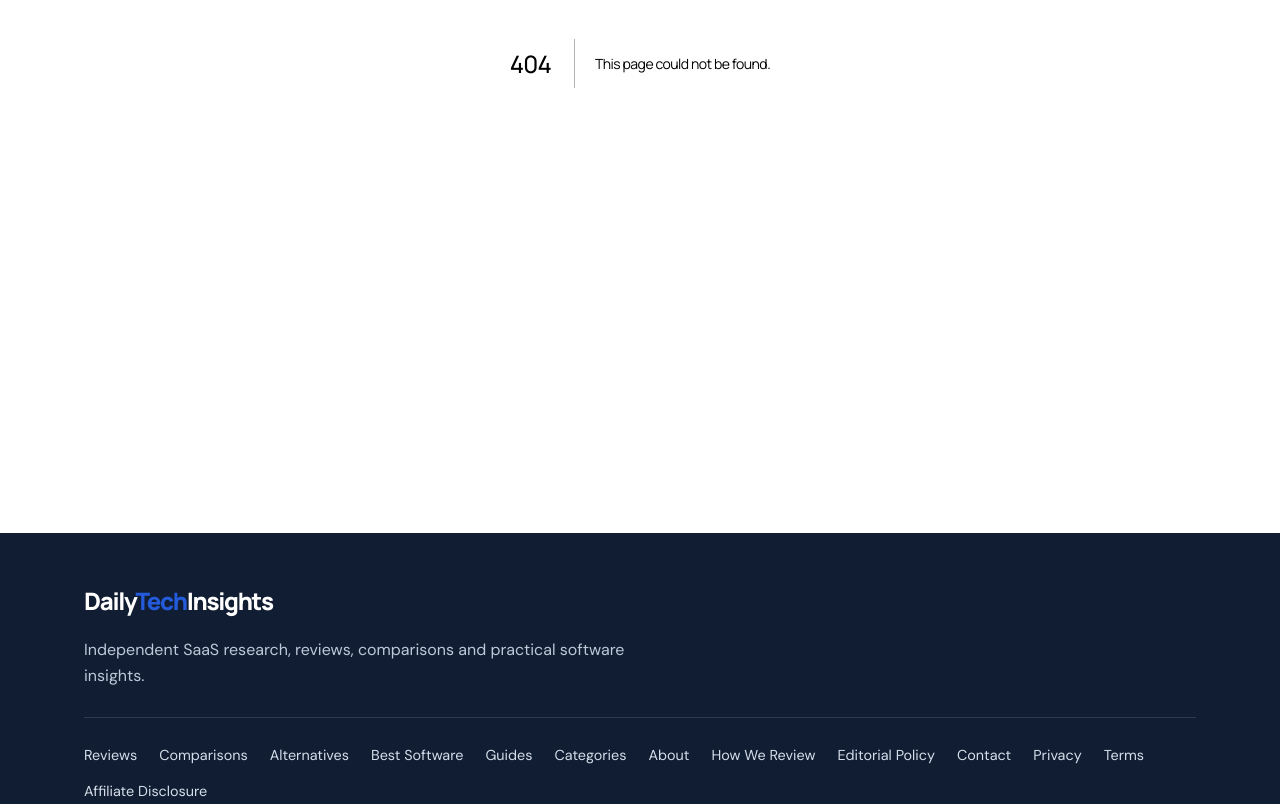
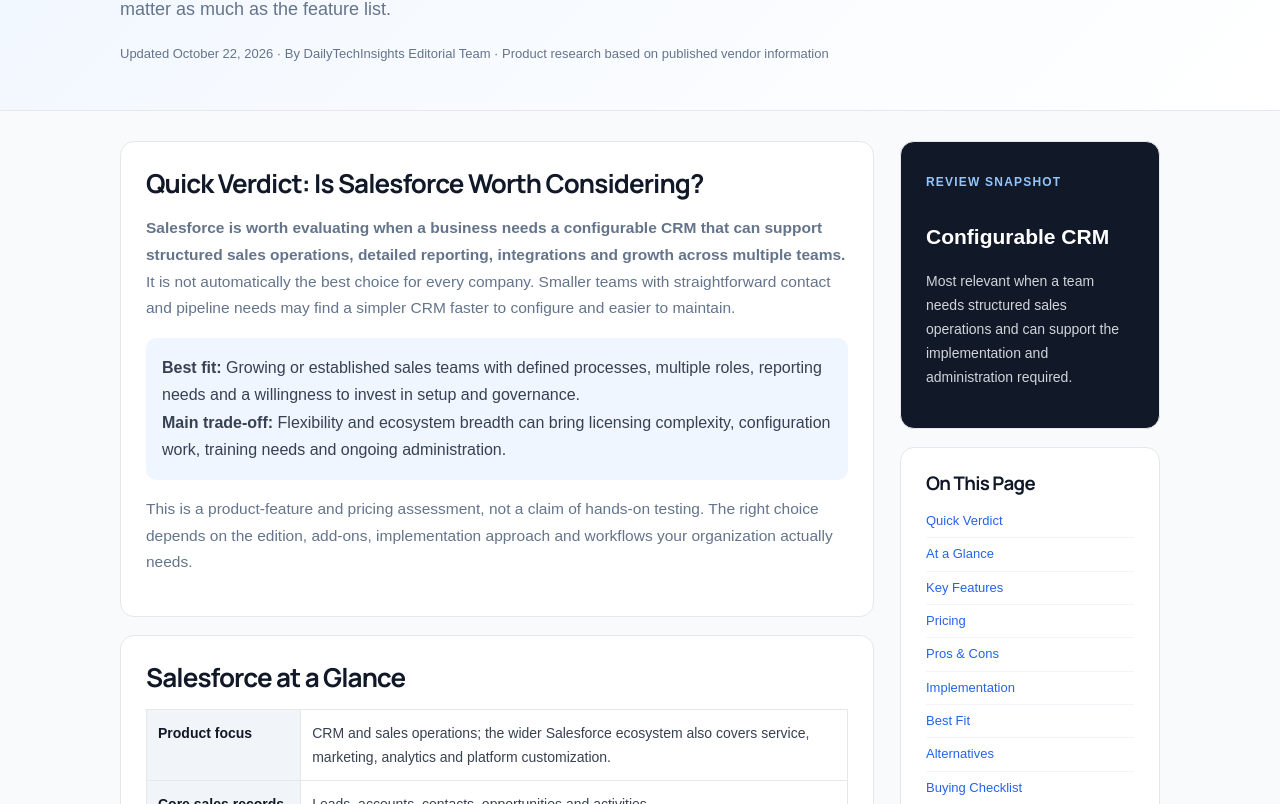
Before and after one commit to franklinctapley-del1122/dailytechinsights, a Next.js app in the folder react-app/: page /reviews/salesforce-review in a window 1280 px wide. Before the commit this address had no page. Shown: the part 416-1220 px from the top of the page. Built offline with nearby package versions, Linux system fonts and the light colour scheme.

Commit message:
Migrate Salesforce review route into React preview

```diff
--- /dev/null
+++ b/react-app/app/reviews/salesforce-review/page.tsx
@@ -0,0 +1,20 @@
+import type { Metadata } from "next";
+import data from "@/content/salesforce-review.json";
+import { LegacyPage } from "@/components/legacy-page";
+
+export const metadata: Metadata = {
+  title: "Salesforce Review 2026: Features, Pricing & Alternatives",
+  description: "Salesforce review covering Sales Cloud features, 2026 pricing, AI, automation, reporting, implementation trade-offs, best-fit teams and alternatives.",
+  alternates: { canonical: "/reviews/salesforce-review/" },
+  robots: { index: true, follow: true },
+  openGraph: {
+    type: "article",
+    title: "Salesforce Review 2026: Features, Pricing & Alternatives | DailyTechInsights",
+    description: "A practical assessment of Salesforce Sales Cloud features, published pricing, strengths, limitations and business fit.",
+    url: "/reviews/salesforce-review/",
+  },
+};
+
+export default function SalesforceReviewPage() {
+  return <LegacyPage data={data} />;
+}
```
